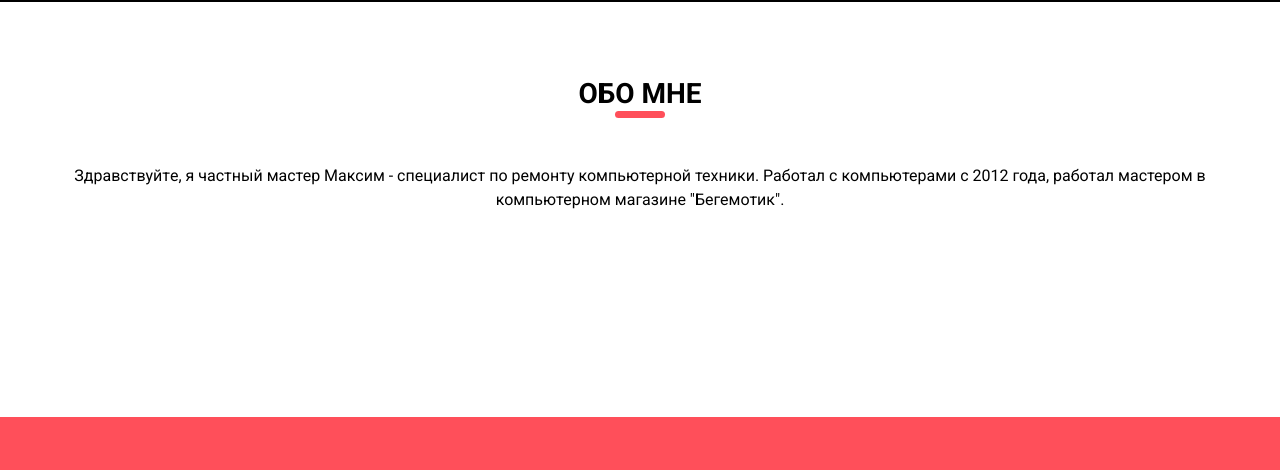
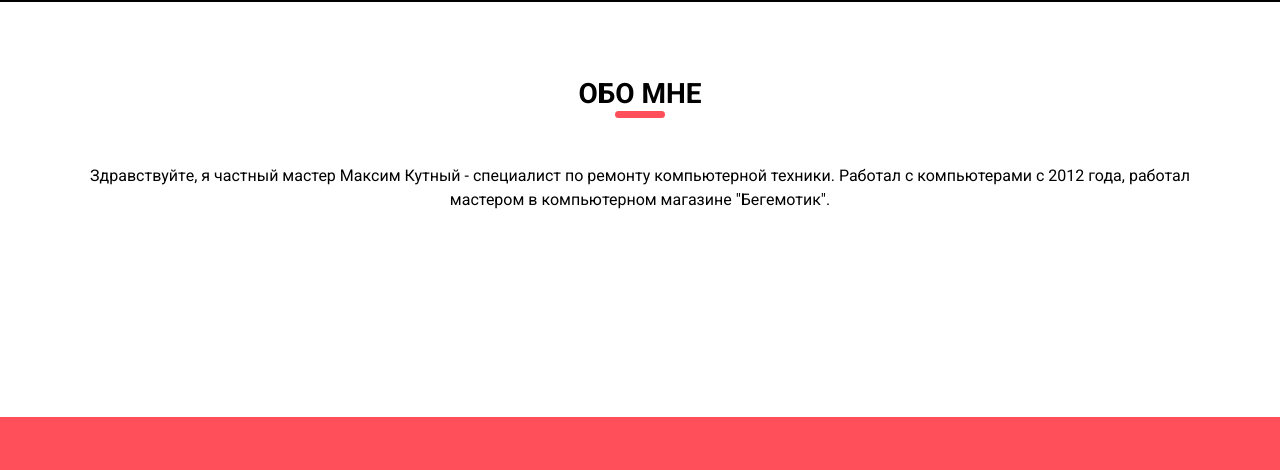
Before and after one commit to maxpc72/maxpc72.github.io, a plain HTML site: page about.html in a window 1280 px wide. Shown: the part 54-524 px from the top of the page. Drawn offline with nearby package versions, Linux system fonts and the light colour scheme.

Commit message:
Вэб-сайт 'MaxPC72'

```diff
--- a/about.html
+++ b/about.html
@@ -85,7 +85,7 @@
         </h3>
       </div>
       <p class="layout_padding2-top">
-        Здpавcтвуйтe, я частный мастер Максим - специалист по ремонту компьютерной техники.
+        Здpавcтвуйтe, я частный мастер Максим Кутный - специалист по ремонту компьютерной техники.
 Работал с компьютерами с 2012 года, работал мастером в компьютерном магазине "Бегемотик".
       </p>
       <div class="img-box layout_padding2">
```
